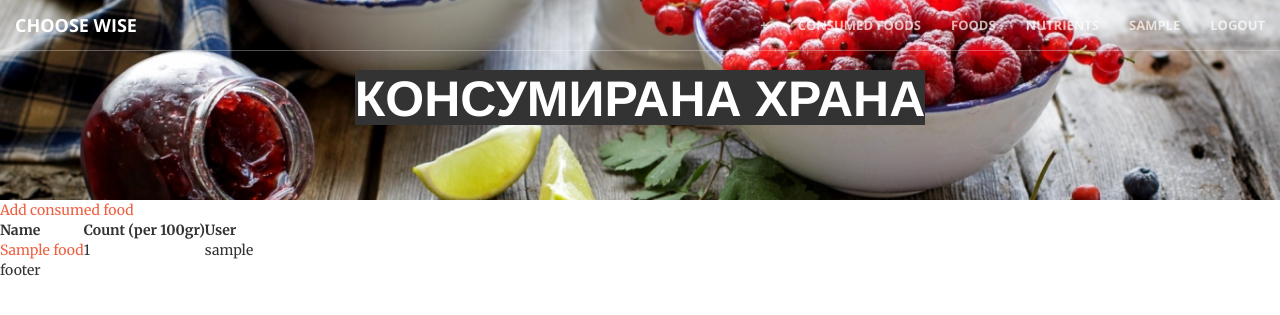
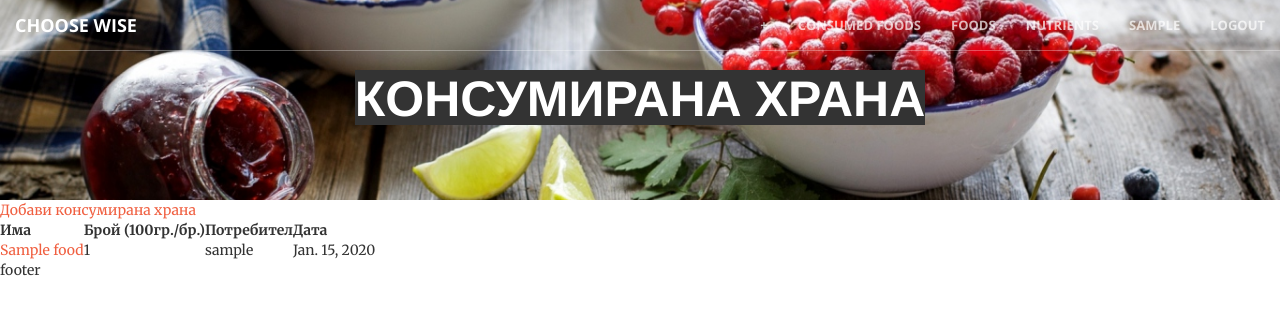
Before and after one commit to ivelinahristova/ChooseWise, a Django app: page /foods/consumed in a window 1280 px wide. Shown: the top 315 px of the page. Run offline with Django 3.2, Linux system fonts and the light colour scheme; a user stored in the database is signed in; tables that the repository leaves empty hold one stand-in row (values such as "Sample post"); some libraries are stand-ins or nearby versions.

Commit message:
add consumed foods, alergens not required

```diff
--- a/foods/forms.py
+++ b/foods/forms.py
@@ -1,5 +1,7 @@
 from django import forms
+from .models import Foods
 
 class ConsumedProductForm(forms.Form):
+    foods = forms.ModelChoiceField(queryset=Foods.objects.all().order_by('name'))
     count = forms.IntegerField()
     date = forms.DateField()
--- a/foods/models.py
+++ b/foods/models.py
@@ -25,7 +25,7 @@ class Nutrients(models.Model):
 class Foods(models.Model):
     food_id = models.AutoField(primary_key=True)
     name = models.CharField(max_length=200)
-    alergens = models.ManyToManyField(Alergens)
+    alergens = models.ManyToManyField(Alergens, null=True, blank=True)
 
     def __str__(self):
         return self.name
--- a/foods/templates/foods/consumed.html
+++ b/foods/templates/foods/consumed.html
@@ -13,15 +13,16 @@
     </div>
 </header>
 
-<a href="/foods/add">Add consumed food</a>
+<a href="/foods/add">Добави консумирана храна</a>
 
 {% if consumed_foods %}
     <table>
     	<thead>
     	<tr>
-    	<th>Name</th>
-    	<th>Count (per 100gr)</th>
-    	<th>User</th>
+    	<th>Има</th>
+    	<th>Брой (100гр./бр.)</th>
+    	<th>Потребител</th>
+        <th>Дата</th>
     	</tr>
     	</thead>
         {% for consumed_food in consumed_foods %}
@@ -31,6 +32,7 @@
         {{ consumed_food.count }}
         </td>
         <td>{{consumed_food.user.username}}</td>
+        <td>{{consumed_food.date}}</td>
         </tr>
         {% endfor %}
     </table>
--- a/foods/views.py
+++ b/foods/views.py
@@ -46,8 +46,8 @@ def add(request):
     consumed_food = ''
     form = ConsumedProductForm()
     if request.method == 'POST':
-        food_id = 1
-        date = parse("2015-02-24T13:00:00-08:00")
+        food_id = int(request.POST['foods'])
+        date = parse(request.POST['date'])
         count = int(request.POST['count'])
         food = Foods.objects.get(food_id = food_id)
         consumed_food = ConsumedProducts(date = date, count = count, food = food, user = request.user)
```
